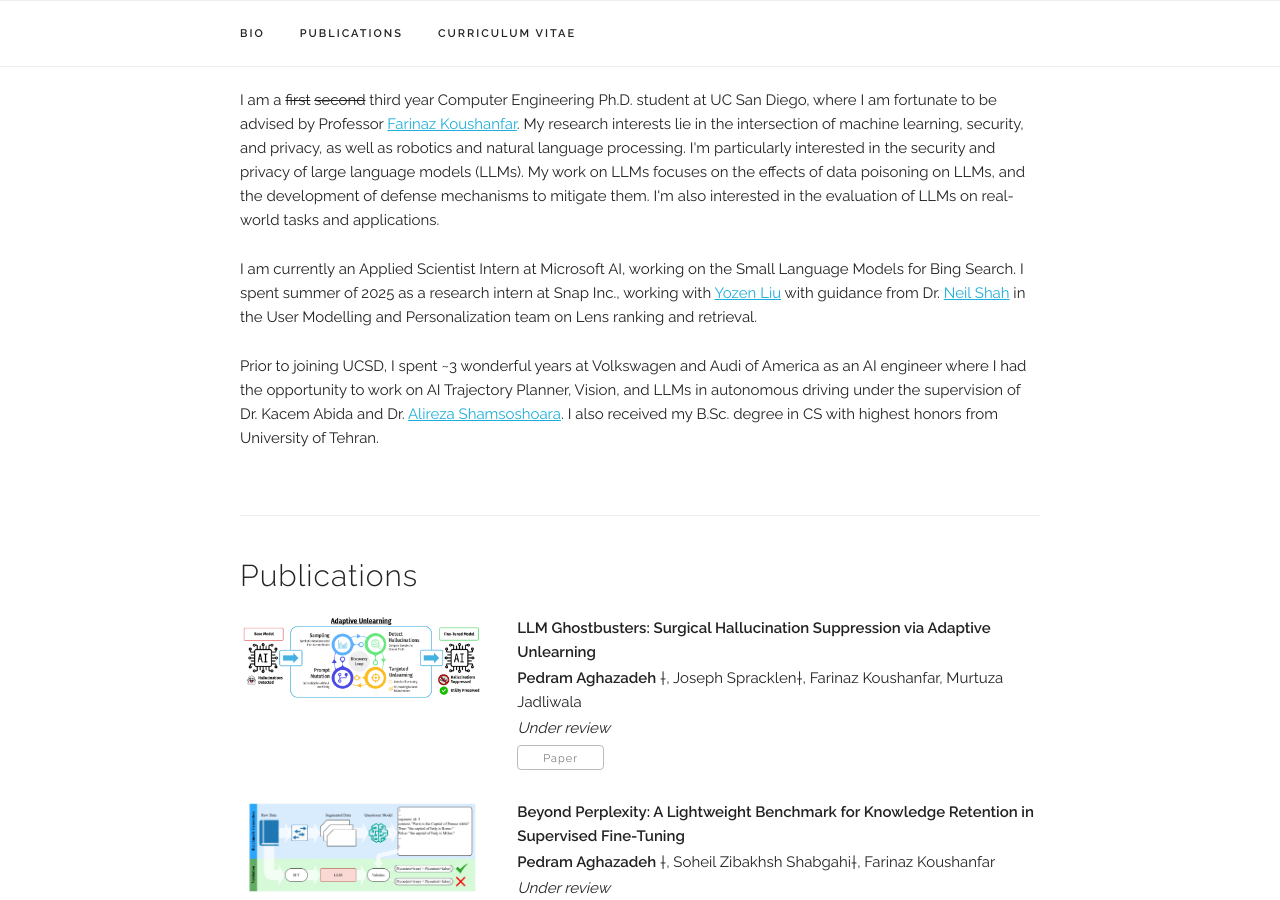
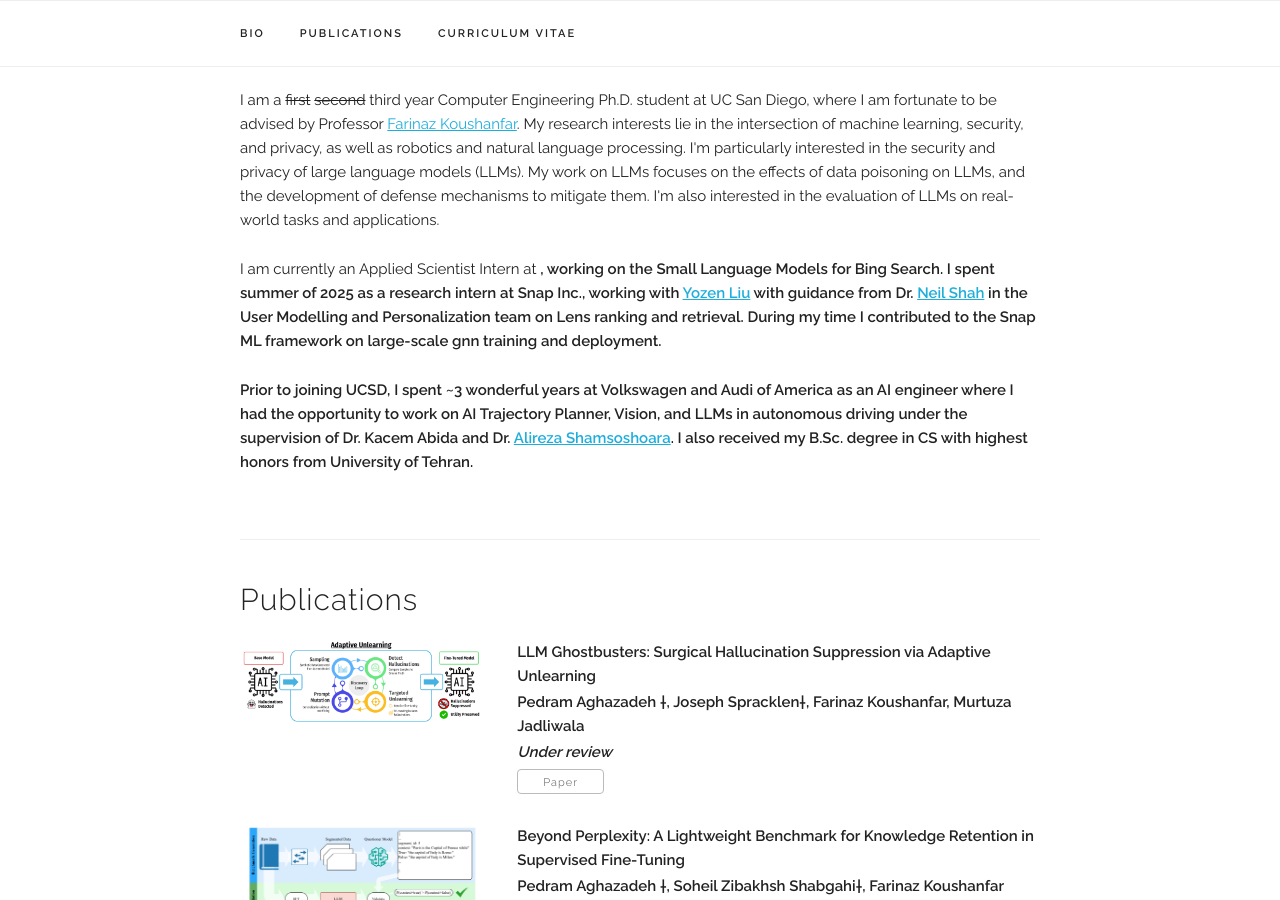
Before and after one commit to pedramaghazadeh/pedramaghazadeh.github.io, a Jekyll site: the page built from index.html, in a window 1280 px wide and 900 px high, scrolled down 375 px. Built offline with Jekyll 4.4.1, drawn with Linux system fonts in a browser that asks for light colours; some web fonts are replaced.

Commit message:
Minor edits

```diff
--- a/index.html
+++ b/index.html
@@ -11,11 +11,11 @@ title: Home
   </p>
 
   <p>
-    I am currently an Applied Scientist Intern at Microsoft AI, working on the Small Language Models for Bing Search. I spent summer of 2025 as a research intern at Snap Inc., working with <a href="https://scholar.google.com/citations?user=i3U2JjEAAAAJ&hl=en">Yozen Liu</a> with guidance from Dr. <a href="https://scholar.google.com/citations?user=Qut69OgAAAAJ&hl=en">Neil Shah</a> in the User Modelling and Personalization team on Lens ranking and retrieval.
+    I am currently an Applied Scientist Intern at <b><Microsoft AI</b>, working on the Small Language Models for Bing Search. I spent summer of 2025 as a research intern at <b>Snap Inc.</b>, working with <a href="https://scholar.google.com/citations?user=i3U2JjEAAAAJ&hl=en">Yozen Liu</a> with guidance from Dr. <a href="https://scholar.google.com/citations?user=Qut69OgAAAAJ&hl=en">Neil Shah</a> in the User Modelling and Personalization team on Lens ranking and retrieval. During my time I contributed to the Snap ML framework on large-scale gnn training and deployment.
   </p>
 
   <p>
-    Prior to joining UCSD, I spent ~3 wonderful years at Volkswagen and Audi of America as an AI engineer where I had the opportunity to work on AI Trajectory Planner, Vision, and LLMs in autonomous driving under the supervision of Dr. Kacem Abida and Dr. <a href="https://alirezashamsoshoara.github.io">Alireza Shamsoshoara</a>.
+    Prior to joining UCSD, I spent ~3 wonderful years at <b>Volkswagen and Audi of America</b> as an AI engineer where I had the opportunity to work on AI Trajectory Planner, Vision, and LLMs in autonomous driving under the supervision of Dr. Kacem Abida and Dr. <a href="https://alirezashamsoshoara.github.io">Alireza Shamsoshoara</a>.
     I also received my B.Sc. degree in CS with highest honors from University of Tehran.
   </p>
 
```
